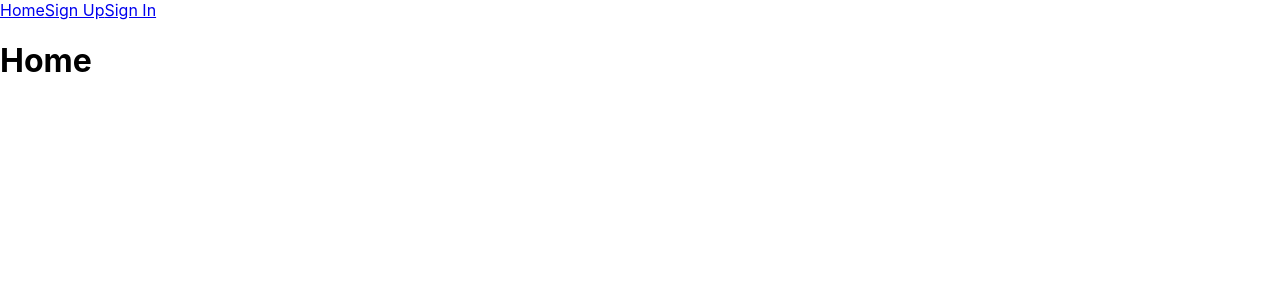
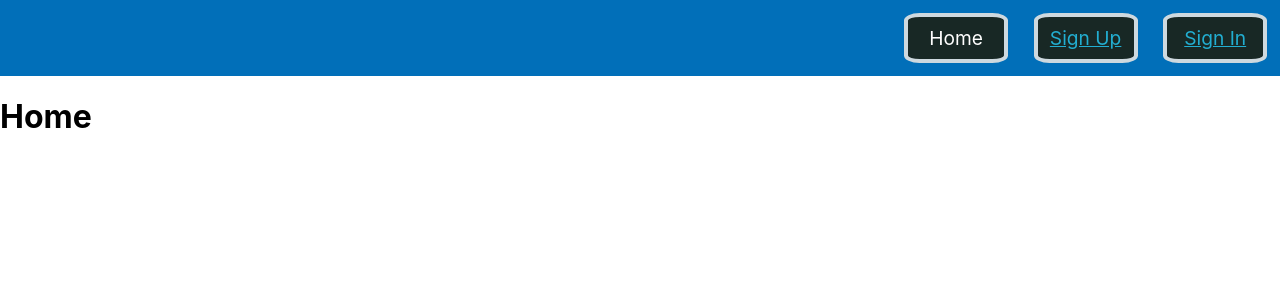
Before and after one commit to Joseph-K-B/to-do-fe, a React (Create React App) app: page / in a window 1280 px wide. Shown: the top 300 px of the page. Built offline with nearby package versions, Linux system fonts and the light colour scheme.

Commit message:
header styling

```diff
--- a/src/App.js
+++ b/src/App.js
@@ -8,7 +8,7 @@ import {
 import ToDos from './ToDos.js'
 import Header from './Header.js';
 import Auth from './Auth.js'
-// import Home from './Home.js';
+import'./Home.css';
 
 class Profile extends Component {}
 class Home extends Component {
--- /dev/null
+++ b/src/Header.css
@@ -0,0 +1,31 @@
+a{
+    display: flex;
+    flex-direction: column;
+    justify-content: center;
+    text-align: center;
+    margin: 1%;
+    background-color: #182825;
+    color: #22AED1;
+    border: #CED9DF solid .25rem;
+    width: 6rem;
+    border-radius: 15%;
+    font-size: 1.2rem;
+
+}
+a.active{
+    text-decoration: none;
+    color: #ffffff;
+}
+
+a:hover{
+    opacity: 50%;
+}
+
+header{
+    height: 4.75em;
+    width: 100%;
+    background-color: #016FB9;
+    display: flex;
+    flex-direction: row;
+    justify-content: flex-end;
+}
--- a/src/Header.js
+++ b/src/Header.js
@@ -1,5 +1,6 @@
 import React, { Component } from 'react';
 import { NavLink } from 'react-router-dom';
+import './Header.css';
 
 class Header extends Component {
     state = {};
--- /dev/null
+++ b/src/Home.css
@@ -0,0 +1,4 @@
+main{
+    background-color: #182825;
+    color: #CED9DF;
+}
```
